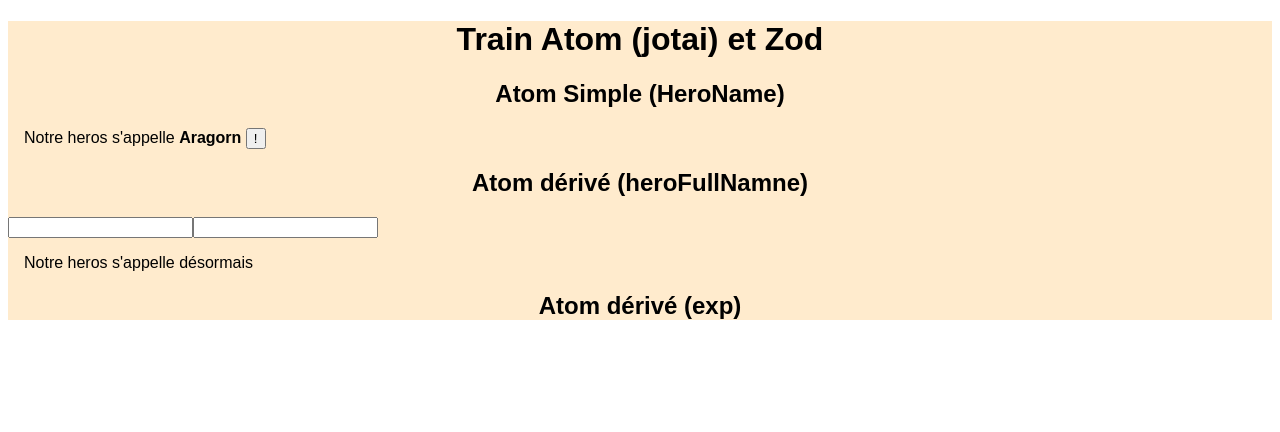
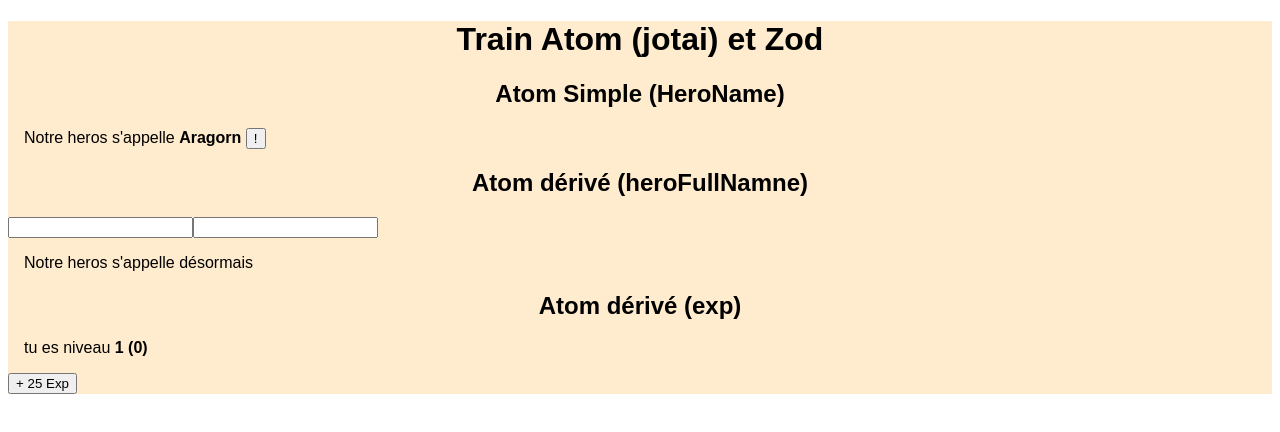
Before and after one commit to NemBaboulinet/ReactTraining, a React (Vite) app: page / in a window 1280 px wide. Shown: the top 432 px of the page. Built offline with nearby package versions, Linux system fonts and the light colour scheme.

Commit message:
Add ExpEvo component and update atom exports

```diff
--- a/src/App.tsx
+++ b/src/App.tsx
@@ -1,6 +1,7 @@
 import "./style.css";
 import HeroComponent from "./components/hero";
 import HeroFullName from "./components/heroFullName";
+import ExpEvo from "./components/exp";
 
 export default function App() {
   return (
@@ -11,6 +12,7 @@ export default function App() {
       <h2>Atom dérivé (heroFullNamne)</h2>
       <HeroFullName />
       <h2> Atom dérivé (exp)</h2>
+      <ExpEvo />
     </div>
   );
 }
--- a/src/atoms/expAtom.tsx
+++ b/src/atoms/expAtom.tsx
@@ -1,9 +1,7 @@
 import { atom } from "jotai";
 
-const expAtom = atom(0);
+export const expAtom = atom(0);
 
-const lvlUpAtom = atom((get) => {
+export const lvlUpAtom = atom((get) => {
   return Math.floor(get(expAtom) / 100) + 1;
 });
-
-export default lvlUpAtom;
--- a/src/components/exp.tsx
+++ b/src/components/exp.tsx
@@ -1,2 +1,23 @@
-import { useAtom } from "jotai";
-import expAtom from "../atoms/expAtom";
+import { useAtom, useAtomValue } from "jotai";
+import { expAtom, lvlUpAtom } from "../atoms/expAtom";
+
+const ExpEvo = () => {
+  const levelUpAtomValue = useAtomValue(lvlUpAtom);
+  const [exp, setExp] = useAtom(expAtom);
+  console.log(levelUpAtomValue);
+
+  return (
+    <div>
+      <p>
+        tu es niveau{" "}
+        <b>
+          {levelUpAtomValue} ({exp})
+        </b>
+      </p>
+      <button onClick={() => setExp((v) => v + 25)}> + 25 Exp</button>
+    </div>
+  );
+  console.log(setExp);
+};
+
+export default ExpEvo;
```
